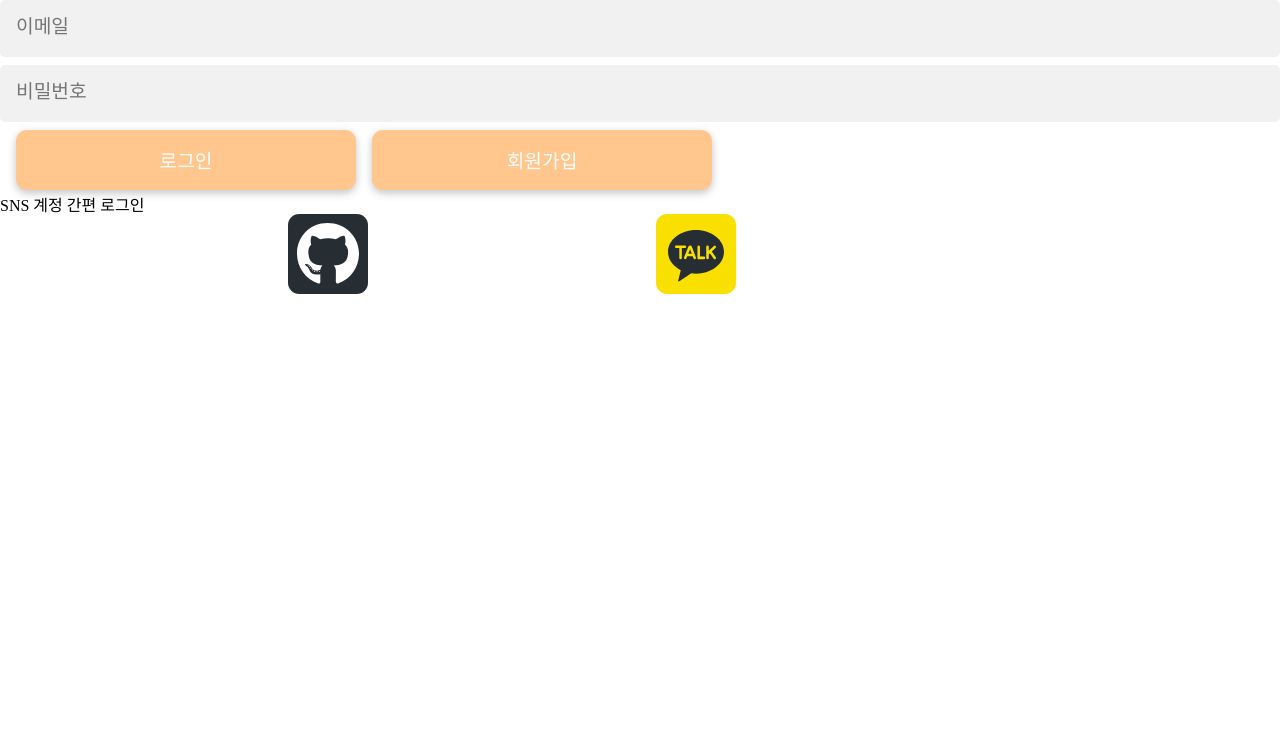
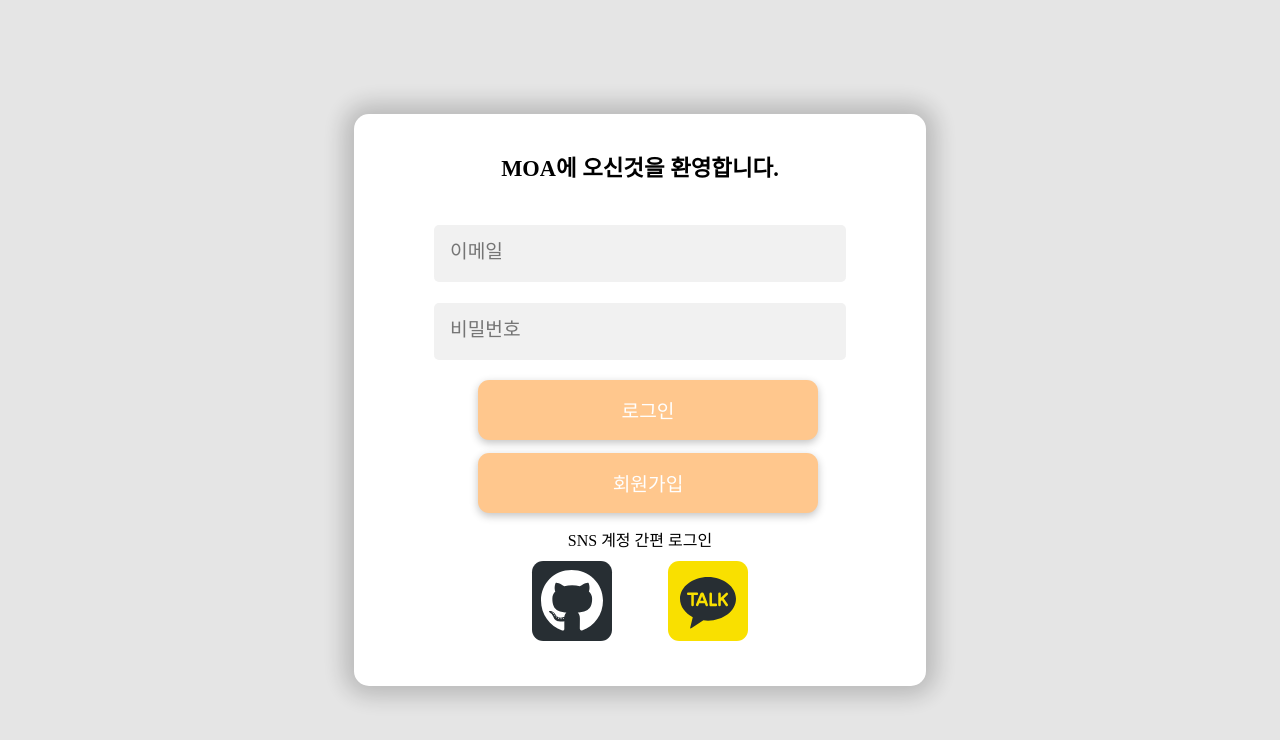
Before and after one commit to side-project-moa/MOA-FE, a React (Create React App) app: page / in a window 1280 px wide. Shown: the top 740 px of the page. Built offline with nearby package versions, Linux system fonts and the light colour scheme; the HTML template or start-up script is replaced by a standard one.

Commit message:
chore : recoil 추가

```diff
--- a/package.json
+++ b/package.json
@@ -18,6 +18,7 @@
     "react-icons": "^4.2.0",
     "react-query": "^3.19.6",
     "react-scripts": "4.0.3",
+    "recoil": "^0.4.1",
     "styled-components": "^5.3.0",
     "styled-reset": "^4.3.4",
     "typescript": "^4.3.5"
--- a/src/App.tsx
+++ b/src/App.tsx
@@ -1,13 +1,16 @@
-import Login from '@src/components/Login/Login';
+import { RecoilRoot } from 'recoil';
 import { ThemeProvider } from 'styled-components';
+import SignModal from './components/Login/SignModal';
 import GlobalStyle from './config/style/gloabalStyle';
 import { DefaultTheme } from './config/style/theme';
 
 export default function App() {
- return (
-  <ThemeProvider theme={DefaultTheme}>
-   <GlobalStyle />
-   <Login />
-  </ThemeProvider>
- );
+  return (
+    <RecoilRoot>
+      <ThemeProvider theme={DefaultTheme}>
+        <GlobalStyle />
+        <SignModal />
+      </ThemeProvider>
+    </RecoilRoot>
+  );
 }
```
Also changed, not shown: .prettierrc.json (added), 2 other files (tests, documents, lock files or other folders).
